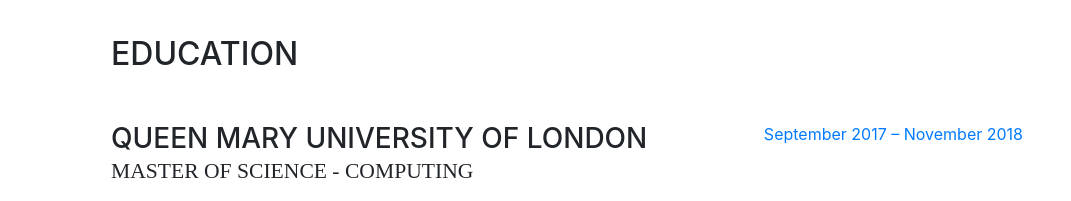
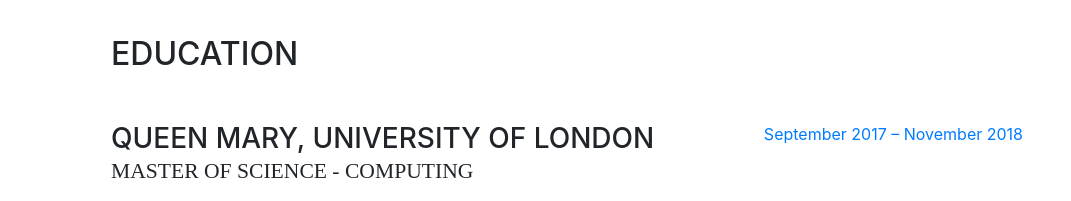
Before and after one commit to adam8708/cv-website, a website with bundled scripts: page index.html in a window 1280 px wide. Shown: the part 1940-2141 px from the top of the page, without its empty margins (209-1280 px from the left). Built offline with nearby package versions, Linux system fonts and the light colour scheme; a web font is replaced by a local one.

Commit message:
Update index.html

```diff
--- a/index.html
+++ b/index.html
@@ -194,7 +194,7 @@
 
           <div class="resume-item d-flex flex-column flex-md-row mb-5">
             <div class="resume-content mr-auto">
-              <h3 class="mb-0">Queen Mary University of London</h3>
+              <h3 class="mb-0">Queen Mary, University of London</h3>
               <div class="subheading mb-3">Master of Science - Computing</div>
               <div></div>
               <p>IT Programming | Database Systems | Cloud Computing | Security and Authentication | Networking and Routing |     Information Systems | Business Information Systems | Distributed Systems | Mobile Services
```
